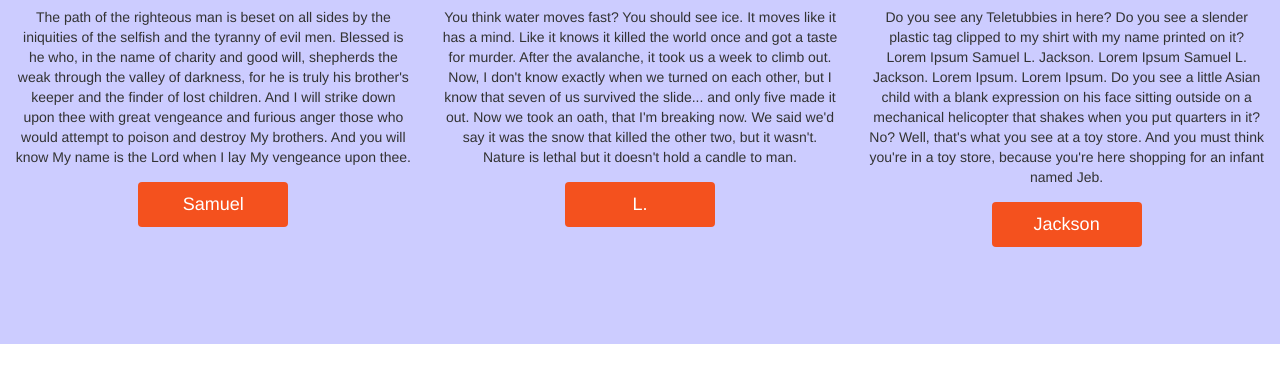
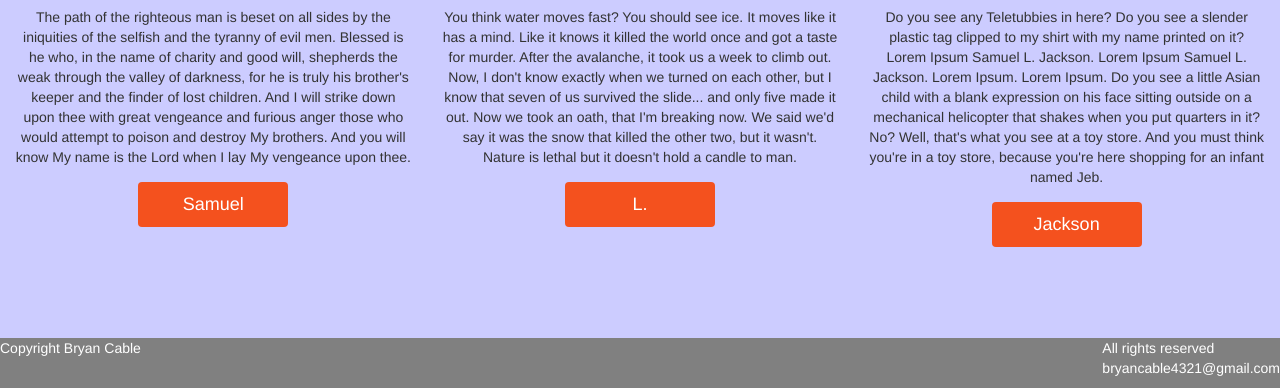
Before and after one commit to BryanCable/day3testsite, a plain HTML site: page index.html in a window 1280 px wide. Shown: the part 412-800 px from the top of the page. Drawn offline with Linux system fonts and the light colour scheme.

Commit message:
Added footer

```diff
--- a/css/styles.css
+++ b/css/styles.css
@@ -67,3 +67,20 @@
   opacity: 1;
   right: 0;
 }
+
+.footer {
+  position: fixed;
+  left: 0;
+  bottom: 0;
+  width: 100%;
+  background-color: grey;
+  color: white;
+ }
+
+ .footerpr {
+     float: right;
+ }
+
+ .footerpl {
+     float: left;
+ }
--- a/index.html
+++ b/index.html
@@ -36,6 +36,10 @@
                     <p class="paragraph">Do you see any Teletubbies in here? Do you see a slender plastic tag clipped to my shirt with my name printed on it? Lorem Ipsum Samuel L. Jackson. Lorem Ipsum Samuel L. Jackson. Lorem Ipsum. Lorem Ipsum. Do you see a little Asian child with a blank expression on his face sitting outside on a mechanical helicopter that shakes when you put quarters in it? No? Well, that's what you see at a toy store. And you must think you're in a toy store, because you're here shopping for an infant named Jeb. </p>
                     <button class="button"><span>Jackson</span></button>
             </div>
+            <div class="footer">
+                <p class="footerpl">Copyright Bryan Cable</p>
+                <p class="footerpr">All rights reserved <br>bryancable4321@gmail.com</p>
+            </div>
         </div>
     </div>
 
```
